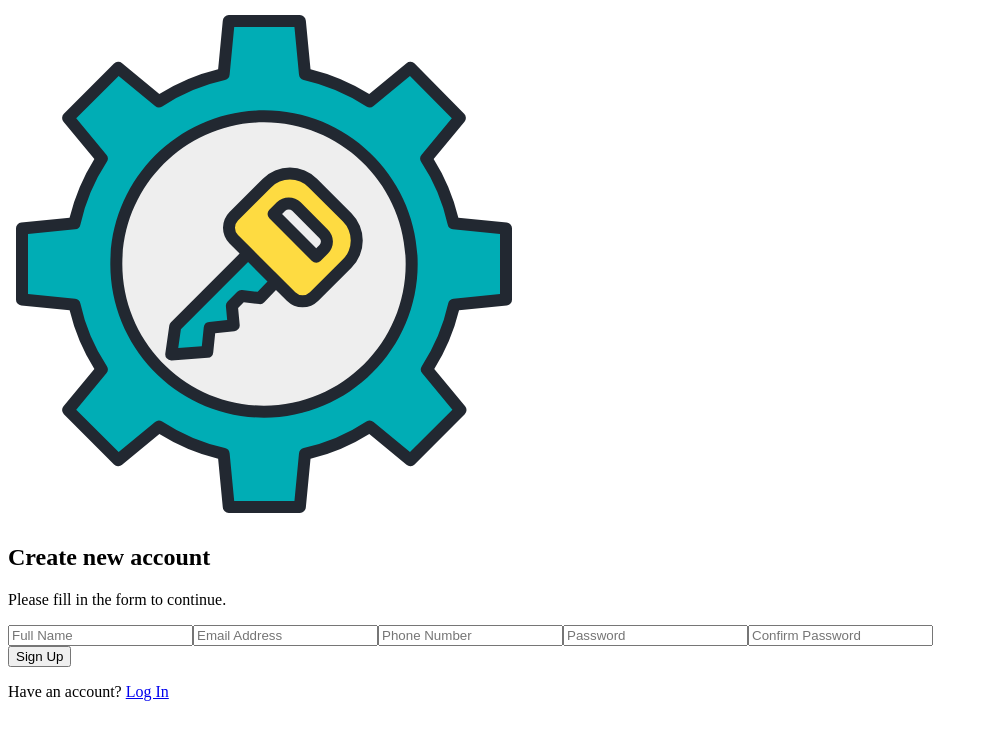
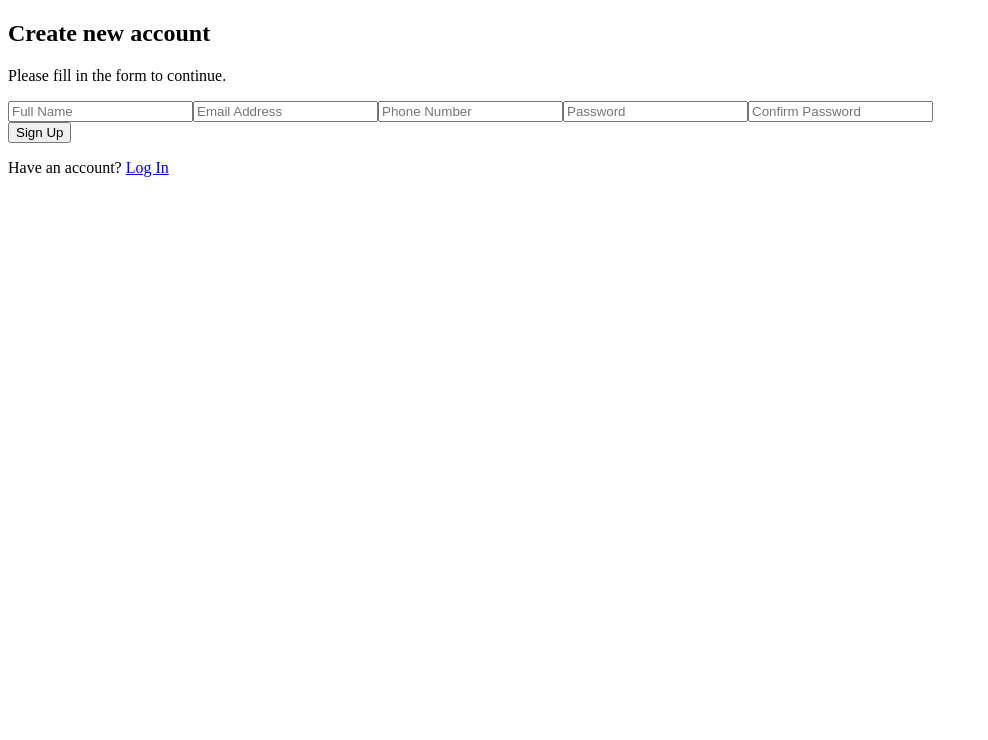
Before and after one commit to Rgerard96/CultureHypes, a Next.js app: page /register in a window 1280 px wide. Shown: the top 740 px of the page, without its empty margins (0-988 px from the left). Built offline with nearby package versions, Linux system fonts and the light colour scheme.

Commit message:
remove icons from login and register page

```diff
--- a/pages/login.js
+++ b/pages/login.js
@@ -9,7 +9,6 @@ export default function login() {
         <meta name='viewport' content='initial-scale=1.0, width=device-width' />
       </Head>
       <div className='mx-auto max-w-sm text-center'>
-        <img className='w-24 mx-auto mb-6' src='/icons/sign-in.svg' alt='Sign In' />
         <div className='mb-6'>
           <h2 className='font-bold text-3xl mb-1'>Welcome Back!</h2>
           <p className=''>Please sign in to your account.</p>
--- a/pages/register.js
+++ b/pages/register.js
@@ -9,7 +9,6 @@ export default function register() {
         <meta name='viewport' content='initial-scale=1.0, width=device-width' />
       </Head>
       <div className='mx-auto max-w-sm text-center'>
-      <img className='w-24 mx-auto mb-6' src='/icons/gear.svg' alt='Sign In' />
         <div className='mb-6'>
           <h2 className='font-bold text-3xl mb-1'>Create new account</h2>
           <p className=''>Please fill in the form to continue.</p>
```
Also changed, not shown: public/icons/gear.svg (deleted), public/icons/sign-in.svg (deleted).
